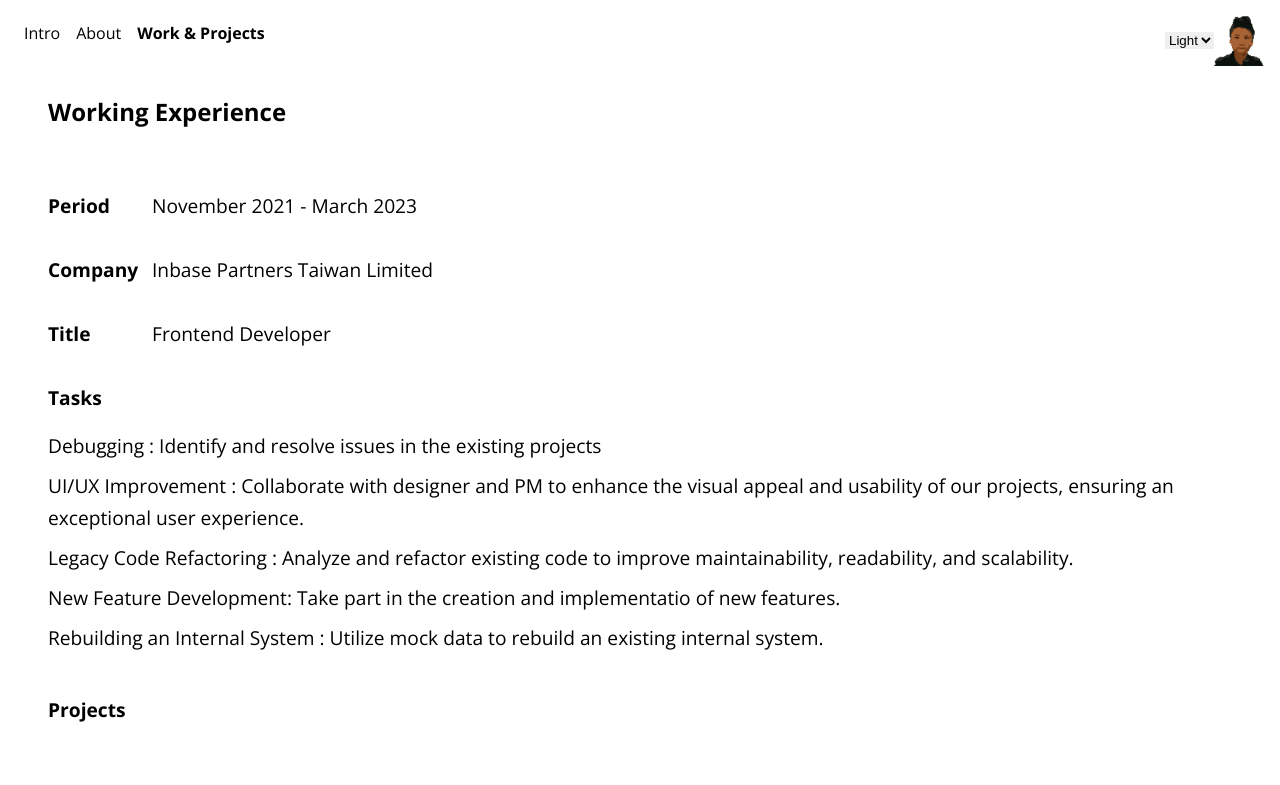
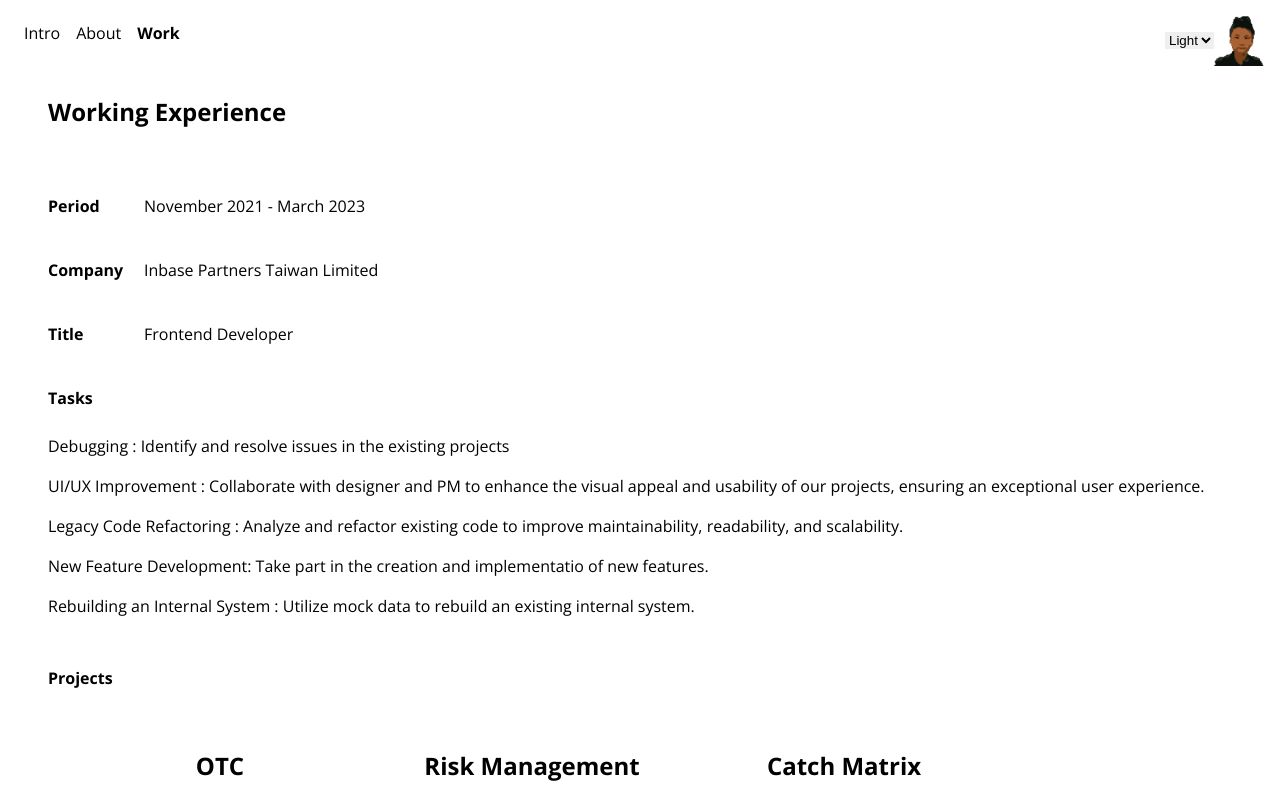
Before and after one commit to jimmyisdev/jimmy_resume2023, a Next.js app: page /work in a window 1280 px wide. Shown: the top 785 px of the page. Built offline with nearby package versions, Linux system fonts and the light colour scheme.

Commit message:
fix: style issue

```diff
--- a/src/components/About/About.module.scss
+++ b/src/components/About/About.module.scss
@@ -2,7 +2,7 @@
   p {
     margin: auto 2.5rem;
     line-height: 2rem;
-    font-size: 1.2rem;
+    font-size: 1rem;
     text-indent: 1rem;
 
   }
--- a/src/components/Header/Header.tsx
+++ b/src/components/Header/Header.tsx
@@ -29,7 +29,7 @@ export default function Header() {
         </li>
         <li>
           <Link href="/work" className={pathname == "/work" ? `${styles.linkActive}` : ""}>
-            Work & Projects
+            Work
           </Link>
         </li>
       </ul>
--- a/src/components/Layout/Layout.tsx
+++ b/src/components/Layout/Layout.tsx
@@ -12,7 +12,7 @@ export default function Layout({ children }: PropsType) {
   const { theme } = useContext(ThemeContext) as ThemeContextType;
   const { showModal } = useContext(ModalContext) as any;
   return (
-    <div className={showModal && `${styles.modal_open}`}>
+    <div className={showModal ? `${styles.modal_open}` : ''}>
       {showModal && <Modal />}
       <div className={`${styles.layout} ${theme === "light" ? "light" : "dark"}`}>
         <Header />
--- a/src/components/Modal/Modal.module.scss
+++ b/src/components/Modal/Modal.module.scss
@@ -21,7 +21,7 @@
 
 .modalContainer .title {
     text-align: center;
-    font-size: 1.2rem;
+    font-size: 1rem;
 }
 
 .titleCloseBtn {
--- a/src/components/Work/Work.module.scss
+++ b/src/components/Work/Work.module.scss
@@ -2,10 +2,10 @@
   padding: .5rem;
   width: 100%;
   line-height: 2rem;
-  font-size: 1.2rem;
+  font-size: 1rem;
 
   .title {
-    width: 6.5rem;
+    width: 6rem;
     font-weight: 700;
     padding: .5rem;
   }
```
